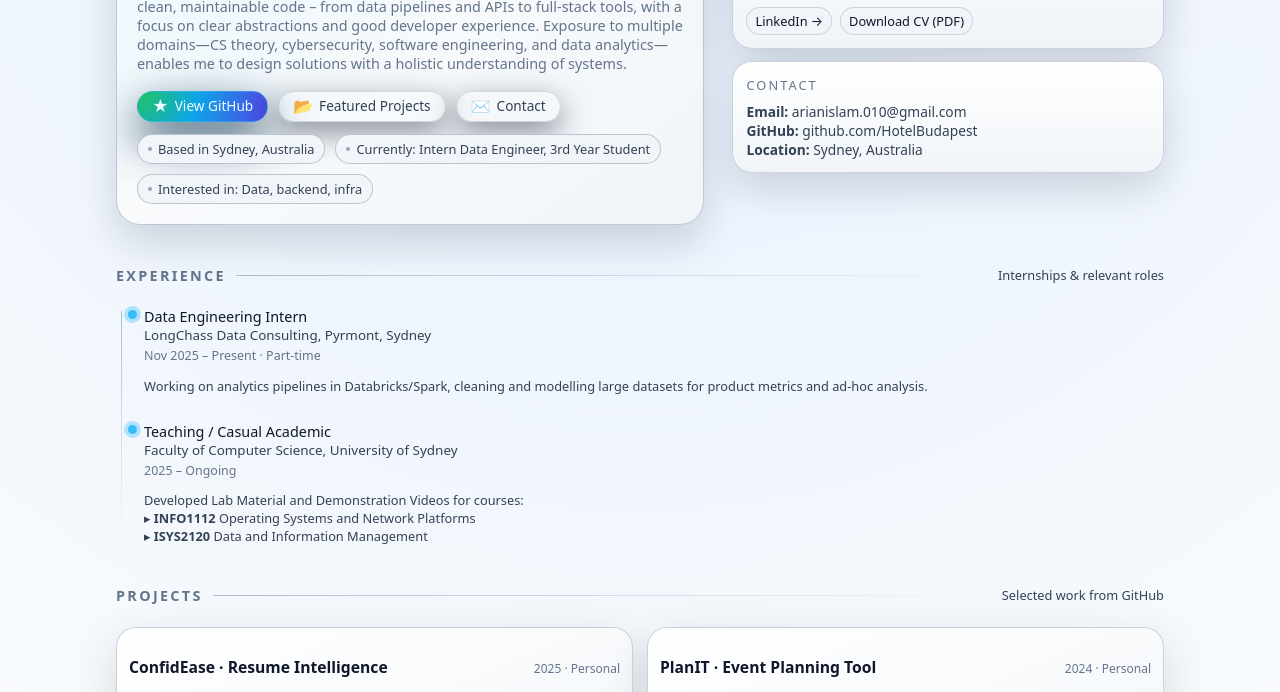
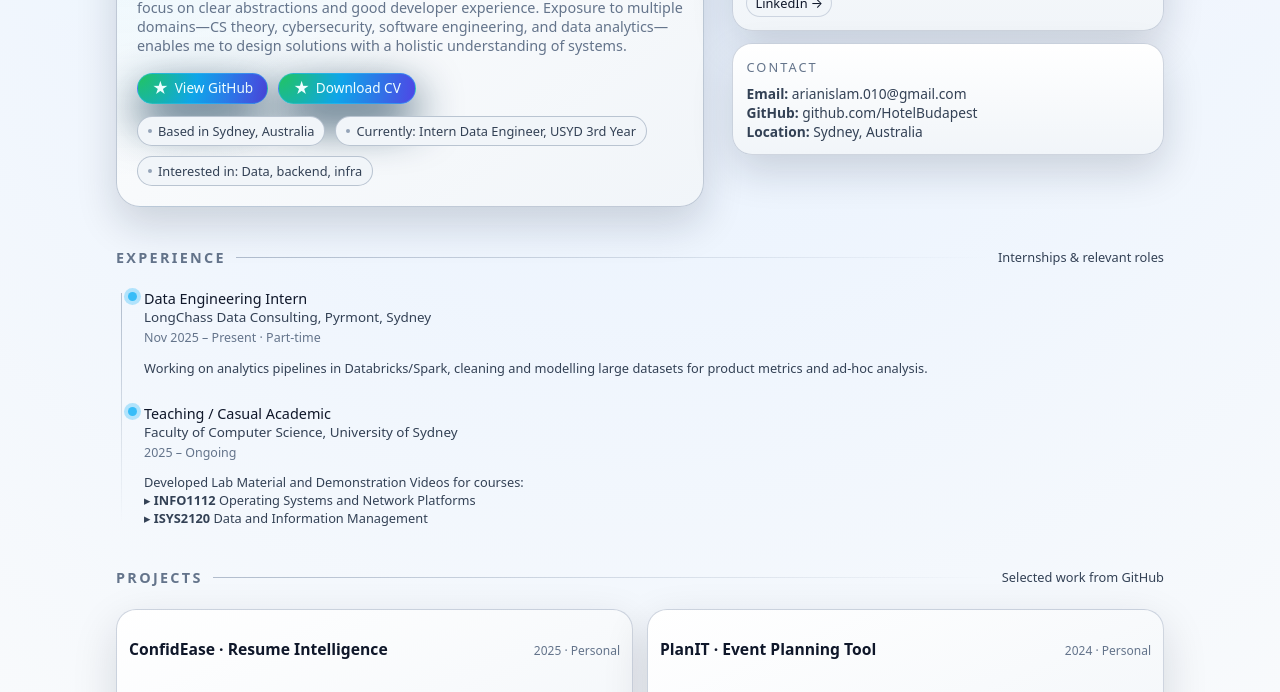
Before and after one commit to HotelBudapest/Portfolio-clean, a plain HTML site: page index.html in a window 1280 px wide. Shown: the part 295-987 px from the top of the page. Drawn offline with Linux system fonts and the light colour scheme.

Commit message:
fix: minor fixes added to styling and content

```diff
--- a/index.html
+++ b/index.html
@@ -81,14 +81,9 @@
             <span>View GitHub</span>
           </a>
 
-          <a href="https://github.com/HotelBudapest?tab=repositories" class="btn btn-outline">
-            <span class="icon">📂</span>
-            <span>Featured Projects</span>
-          </a>
-
-          <a href="arianislam.010@gmail.com" class="btn btn-outline">
-            <span class="icon">✉️</span>
-            <span>Contact</span>
+          <a href="Resume.pdf" class="btn btn-primary" target="_blank" rel="noreferrer">
+            <span class="icon">★</span>
+            <span>Download CV</span>
           </a>
         </div>
 
@@ -99,7 +94,7 @@
           </div>
           <div class="hero-meta-item">
             <span class="hero-meta-bullet"></span>
-            Currently: Intern Data Engineer, 3rd Year Student
+            Currently: Intern Data Engineer, USYD 3rd Year
 
 
           </div>
@@ -152,9 +147,6 @@
               <!-- TODO: Update profile links -->
               <a class="card-link" href="https://www.linkedin.com/in/arian-islam-18591b296/" target="_blank" rel="noreferrer">
                 LinkedIn →
-              </a>
-              <a class="card-link" href="Resume.pdf" target="_blank" rel="noreferrer">
-                Download CV (PDF)
               </a>
             </div>
           </div>
--- a/style.css
+++ b/style.css
@@ -104,7 +104,7 @@ img {
 .page {
   max-width: 1080px;
   margin: 0 auto;
-  padding: 10px 16px 40px;
+  padding: 5px 16px 40px;
 }
 
 /* =========
@@ -270,7 +270,7 @@ img {
 .hero {
   display: grid;
   grid-template-columns: minmax(0, 3fr);
-  margin-top: 28px;
+  margin-top: 15px;
 }
 
 @media (min-width: 900px) {
```
